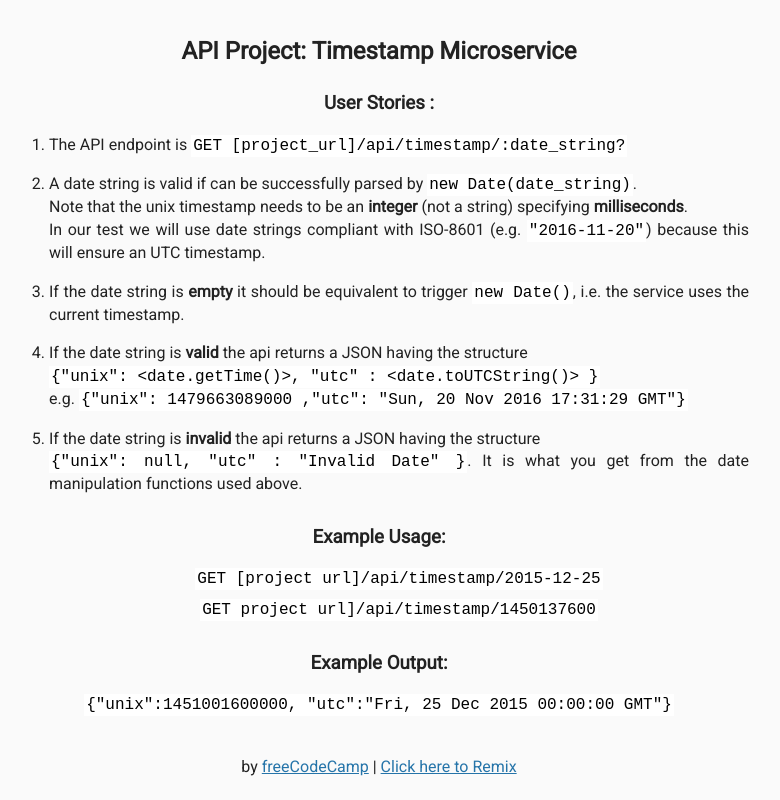
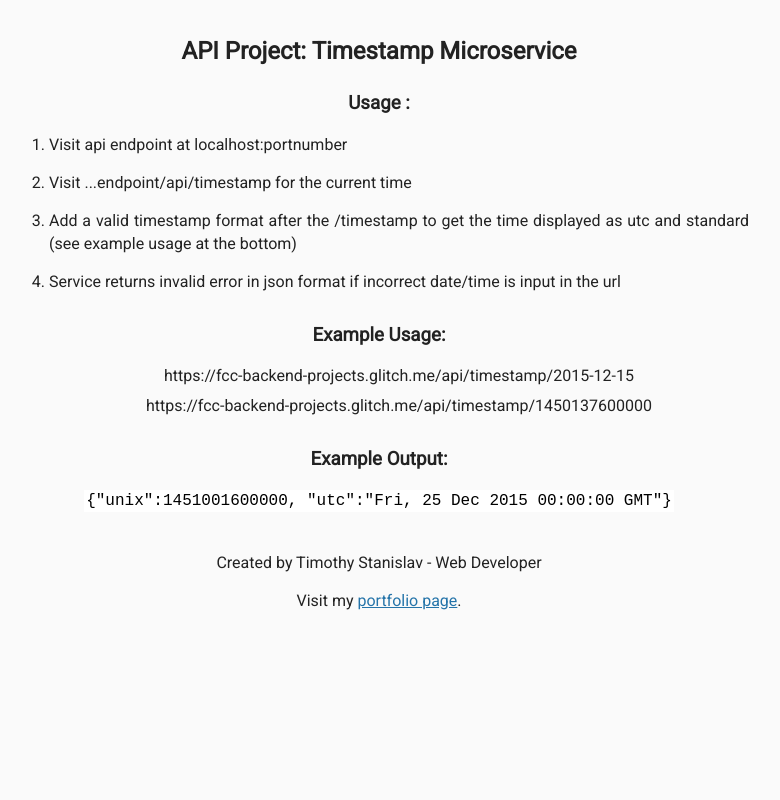
Before and after one commit to tmstani23/apis-microservices-training, a website: page timestamp-service/views/index.html in a window 1280 px wide. Shown: the whole page, without its empty margins (261-1041 px from the left). Drawn offline with Linux system fonts and the light colour scheme; files that its build step writes are made by us from their sources.

```diff
--- /dev/null
+++ b/header-parser-service/public/style.css
@@ -0,0 +1,53 @@
+/****** Main Styling ******/
+
+body {
+	font-family: 'Roboto', sans-serif;
+	font-size: 16px;
+	color: #222;
+	background-color: #FaFaFa;
+	text-align: center;
+	line-height: 1.4em;
+}
+
+.container {
+	padding: 0;
+	margin-top: 40px;
+}
+
+h3 {
+  margin-top: 30px;
+}
+
+.footer {
+	margin-top: 40px;
+}
+
+.user-stories {
+  position: relative;
+  text-align: justify;
+  max-width: 700px;
+  margin: 15px auto;
+}
+code {
+  font-family: monospace;
+  padding: 2px;
+  color: black;
+  background-color: #fff;
+}
+ol {
+	list-style-position: outside;
+}
+ul {
+	list-style-type: none;
+}
+
+li {
+  margin-bottom: 0.5em;
+}
+.user-stories li {
+  margin-bottom: 1em;
+}
+
+a {
+	color: #2574A9;
+}
--- a/timestamp-service/package.json
+++ b/timestamp-service/package.json
@@ -1,5 +1,5 @@
 {
-	"name": "fcc-api-projects-boilerplate",
+  "name": "timestamp-fcc",
   "version": "0.0.1",
   "description": "An FCC Backend Challenge",
   "main": "server.js",
@@ -23,5 +23,6 @@
     "express",
     "freecodecamp"
   ],
-	"license": "MIT"
+  "license": "MIT",
+  "author": "tim Stanislav"
 }
--- a/timestamp-service/views/index.html
+++ b/timestamp-service/views/index.html
@@ -13,26 +13,20 @@
 
       <div class="container">
         <h2>API Project: Timestamp Microservice</h2>
-        <h3>User Stories :</h3>
+        <h3>Usage :</h3>
         <ol class="user-stories">
 
-          <li>The API endpoint is <code>GET [project_url]/api/timestamp/:date_string?</code></li>
-          <li>A date string is valid if can be successfully parsed by <code>new Date(date_string)</code>.<br>
-          Note that the unix timestamp needs to be an <strong>integer</strong> (not a string) specifying <strong>milliseconds</strong>.<br>
-          In our test we will use date strings compliant with ISO-8601 (e.g. <code>"2016-11-20"</code>) because this will ensure an UTC timestamp.</li>
-          <li>If the date string is <strong>empty</strong> it should be equivalent to trigger <code>new Date()</code>, i.e. the service uses the current timestamp.</li>
-          <li>If the date string is <strong>valid</strong> the api returns a JSON having the structure<br><code>{"unix": &lt;date.getTime()&gt;, "utc" : &lt;date.toUTCString()&gt; }</code><br>
-            e.g. <code>{"unix": 1479663089000 ,"utc": "Sun, 20 Nov 2016 17:31:29 GMT"}</code></li>
-          <li>If the date string is <strong>invalid</strong> the api returns a JSON having the structure <br>
-              <code>{"unix": null, "utc" : "Invalid Date" }</code>. It is what you get from the date manipulation functions used above.
-          </li>
+          <li>Visit api endpoint at localhost:portnumber</li>
+          <li>Visit ...endpoint/api/timestamp for the current time</li>
+          <li>Add a valid timestamp format after the /timestamp to get the time displayed as utc and standard (see example usage at the bottom)</li>
+          <li>Service returns invalid error in json format if incorrect date/time is input in the url</li>
         </ol>
 
         <h3>Example Usage:</h3>
         <ul>
           <li>
-            <code>GET [project url]/api/timestamp/2015-12-25</code></li>
-          <li><code>GET project url]/api/timestamp/1450137600</code></li>
+            https://fcc-backend-projects.glitch.me/api/timestamp/2015-12-15</li>
+          <li>https://fcc-backend-projects.glitch.me/api/timestamp/1450137600000</li>
         </ul>
 
         <h3>Example Output:</h3>
@@ -42,7 +36,10 @@
       </div>
       <div class="footer">
         <p>
-          by <a href="http://www.freecodecamp.com/">freeCodeCamp</a> | <a href="https://hyperdev.com/#!/remix/FCC_API_timestamp_bplate/8338be2-a353-4892-8a0d-6295e4f12eb5">Click here to Remix</a>
+          Created by Timothy Stanislav - Web Developer
+        </p>
+        <p>
+          Visit my <a href="https://tmstani23.github.io">portfolio page</a>.
         </p>
       </div>
    </body>
```
Also changed, not shown: header-parser-service/package.json (added, +26 -0 lines), header-parser-service/server.js (added, +43 -0 lines), header-parser-service/views/index.html (added, +36 -0 lines), timestamp-service/server.js (+9 -13 lines), README.md (added), basic_node_express_server/README.md, header-parser-service/README.md (added), timestamp-service/README.md, 5 other files. Lines whose indentation alone changed are shown as unchanged.
